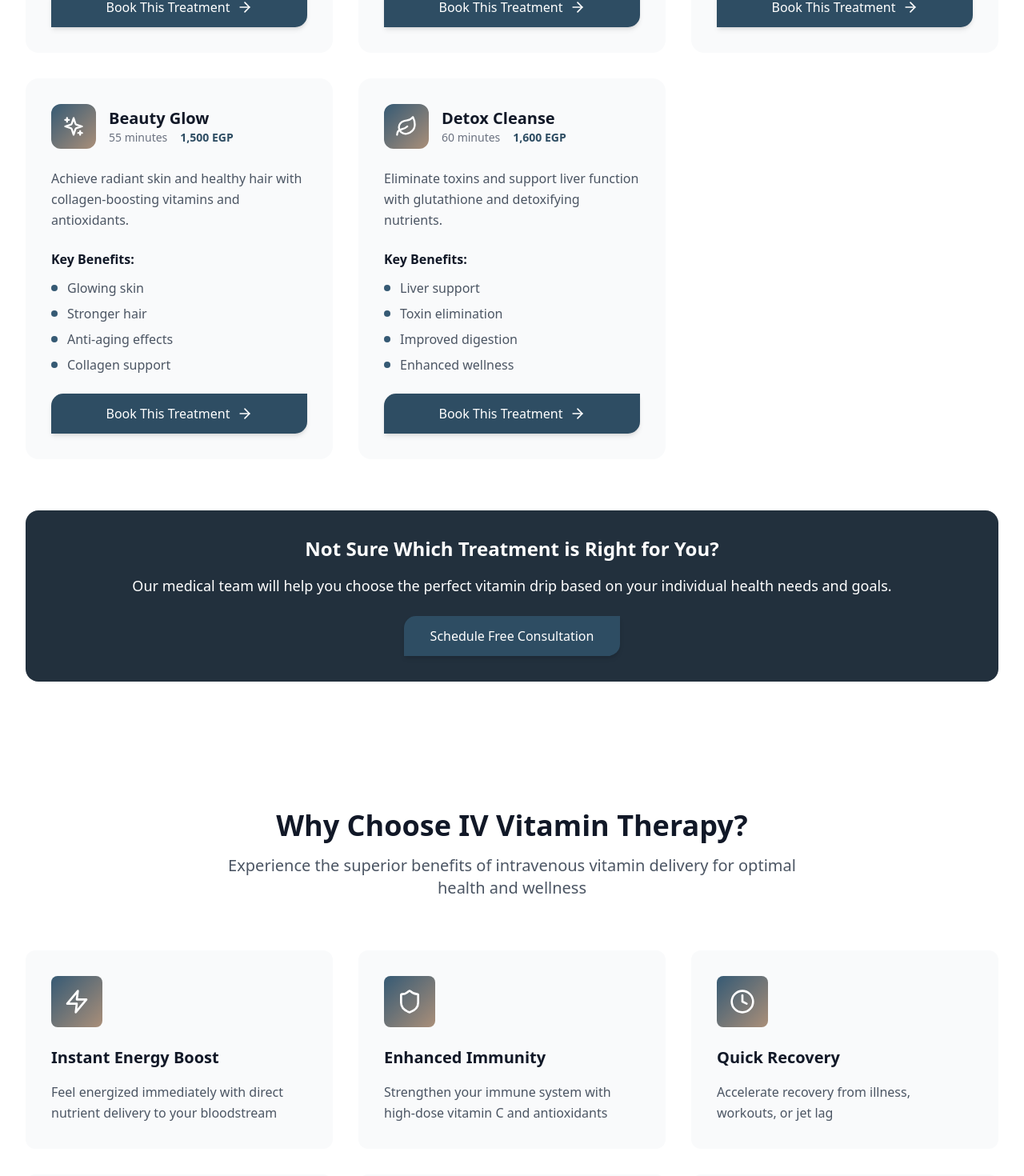
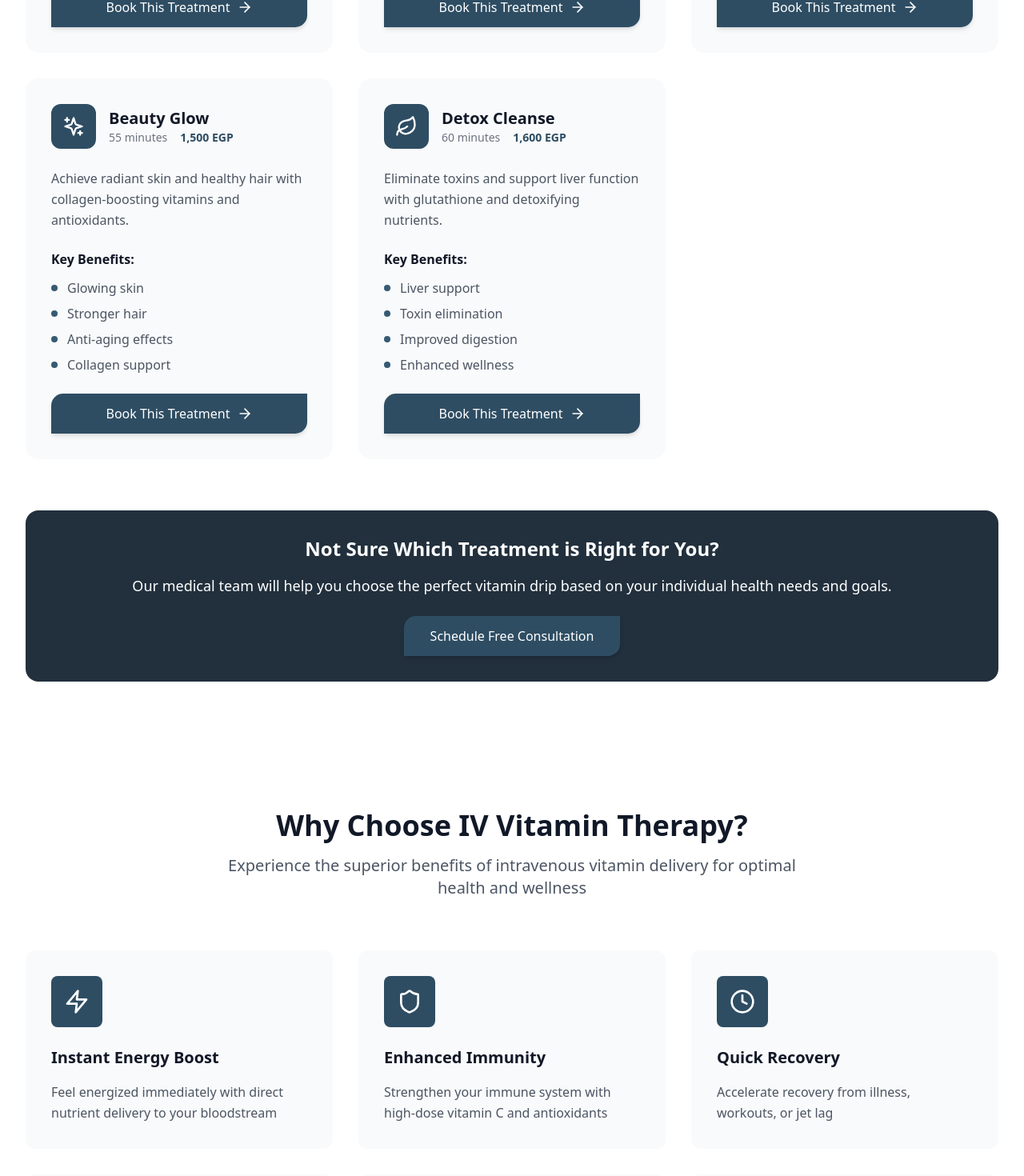
Before and after one commit to netera-michael/premierhealth, a React (Vite) app: page / in a window 1280 px wide. Shown: the part 1638-3108 px from the top of the page at 80% size. Built offline with nearby package versions, Linux system fonts and the light colour scheme.

Commit message:
Replace gradient icon backgrounds with solid primary colors

```diff
--- a/src/components/Benefits.tsx
+++ b/src/components/Benefits.tsx
@@ -31,7 +31,7 @@ const Benefits = () => {
             const IconComponent = benefit.icon;
             return (
               <div key={index} className="bg-gray-50 p-8 rounded-xl hover:shadow-lg transition-shadow duration-300">
-                <div className="w-16 h-16 bg-gradient-to-br from-primary-500 to-secondary-500 rounded-lg flex items-center justify-center mb-6">
+                <div className="w-16 h-16 bg-primary-600 rounded-lg flex items-center justify-center mb-6">
                   <IconComponent className="w-8 h-8 text-white" />
                 </div>
                 <h3 className="text-xl font-semibold text-gray-900 mb-4">{t(`benefits.items.${benefit.key}.title`)}</h3>
--- a/src/components/Process.tsx
+++ b/src/components/Process.tsx
@@ -28,7 +28,7 @@ const Process = () => {
             return (
               <div key={index} className="text-center group">
                 <div className="relative mb-6">
-                  <div className="w-20 h-20 bg-gradient-to-br from-primary-500 to-secondary-500 rounded-full flex items-center justify-center mx-auto group-hover:scale-110 transition-transform duration-300 shadow-lg">
+                  <div className="w-20 h-20 bg-primary-600 rounded-full flex items-center justify-center mx-auto group-hover:scale-110 transition-transform duration-300 shadow-lg">
                     <IconComponent className="w-10 h-10 text-white" />
                   </div>
                   <div className="absolute -top-2 -right-2 w-8 h-8 bg-secondary-500 rounded-full flex items-center justify-center text-white font-bold text-sm">
@@ -44,10 +44,10 @@ const Process = () => {
 
         {/* Process Flow Connector */}
         <div className="hidden lg:block relative mt-16">
-          <div className="absolute top-1/2 left-0 right-0 h-0.5 bg-gradient-to-r from-primary-200 via-secondary-200 to-primary-200 transform -translate-y-1/2"></div>
+          <div className="absolute top-1/2 left-0 right-0 h-0.5 bg-gray-200 transform -translate-y-1/2"></div>
           <div className="flex justify-between items-center">
             {[1, 2, 3, 4].map((num) => (
-              <div key={num} className="w-4 h-4 bg-primary-500 rounded-full border-4 border-white shadow-lg"></div>
+              <div key={num} className="w-4 h-4 bg-primary-600 rounded-full border-4 border-white shadow-lg"></div>
             ))}
           </div>
         </div>
--- a/src/components/VitaminDrips.tsx
+++ b/src/components/VitaminDrips.tsx
@@ -44,7 +44,7 @@ const VitaminDrips = () => {
             return (
               <div key={index} className="bg-gray-50 rounded-2xl p-8 hover:shadow-xl transition-all duration-300 group">
                 <div className="flex items-center mb-6">
-                  <div className="w-14 h-14 bg-gradient-to-br from-primary-500 to-secondary-500 rounded-xl flex items-center justify-center mr-4 group-hover:scale-110 transition-transform duration-300">
+                  <div className="w-14 h-14 bg-primary-600 rounded-xl flex items-center justify-center mr-4 group-hover:scale-110 transition-transform duration-300">
                     <IconComponent className="w-7 h-7 text-white" />
                   </div>
                   <div>
```
